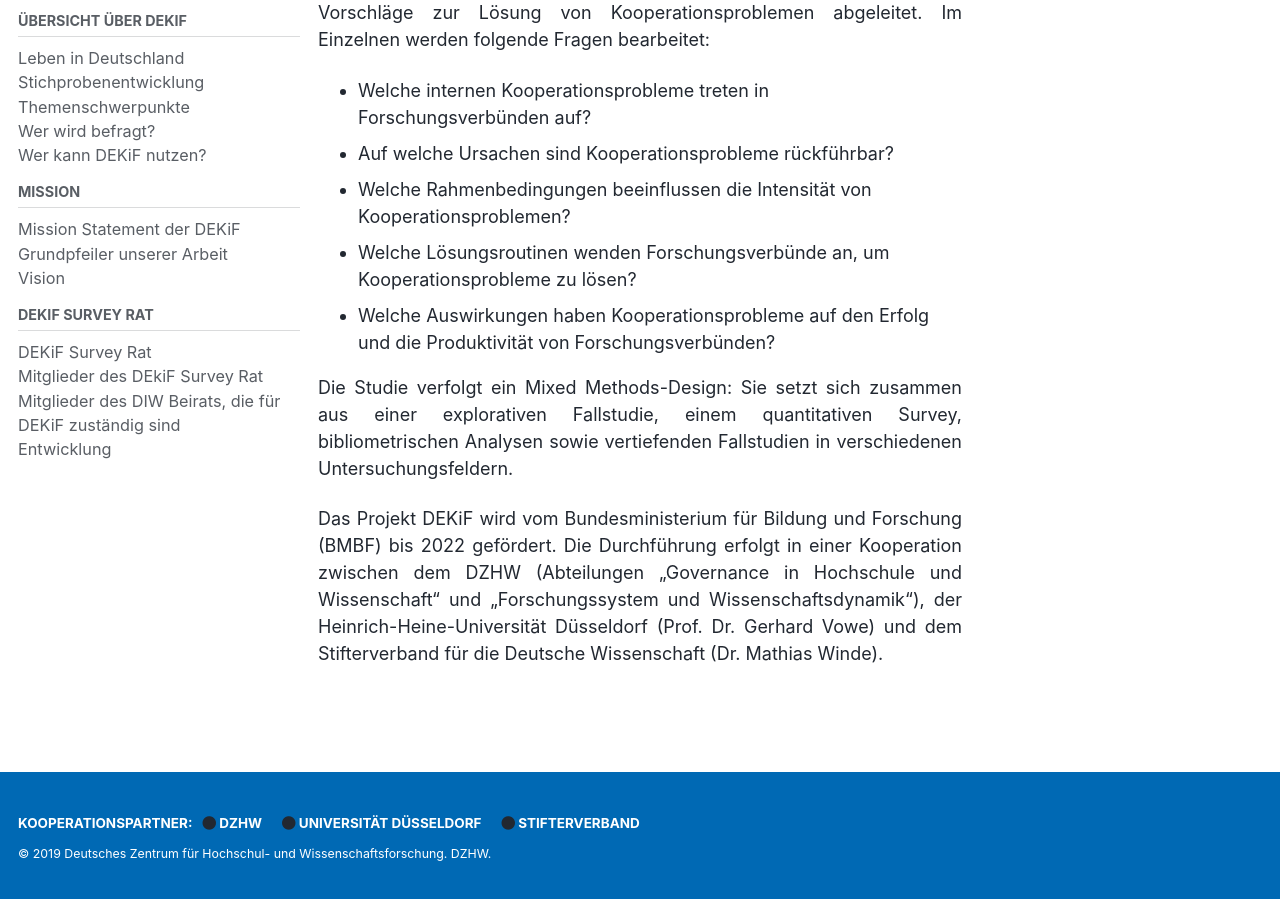
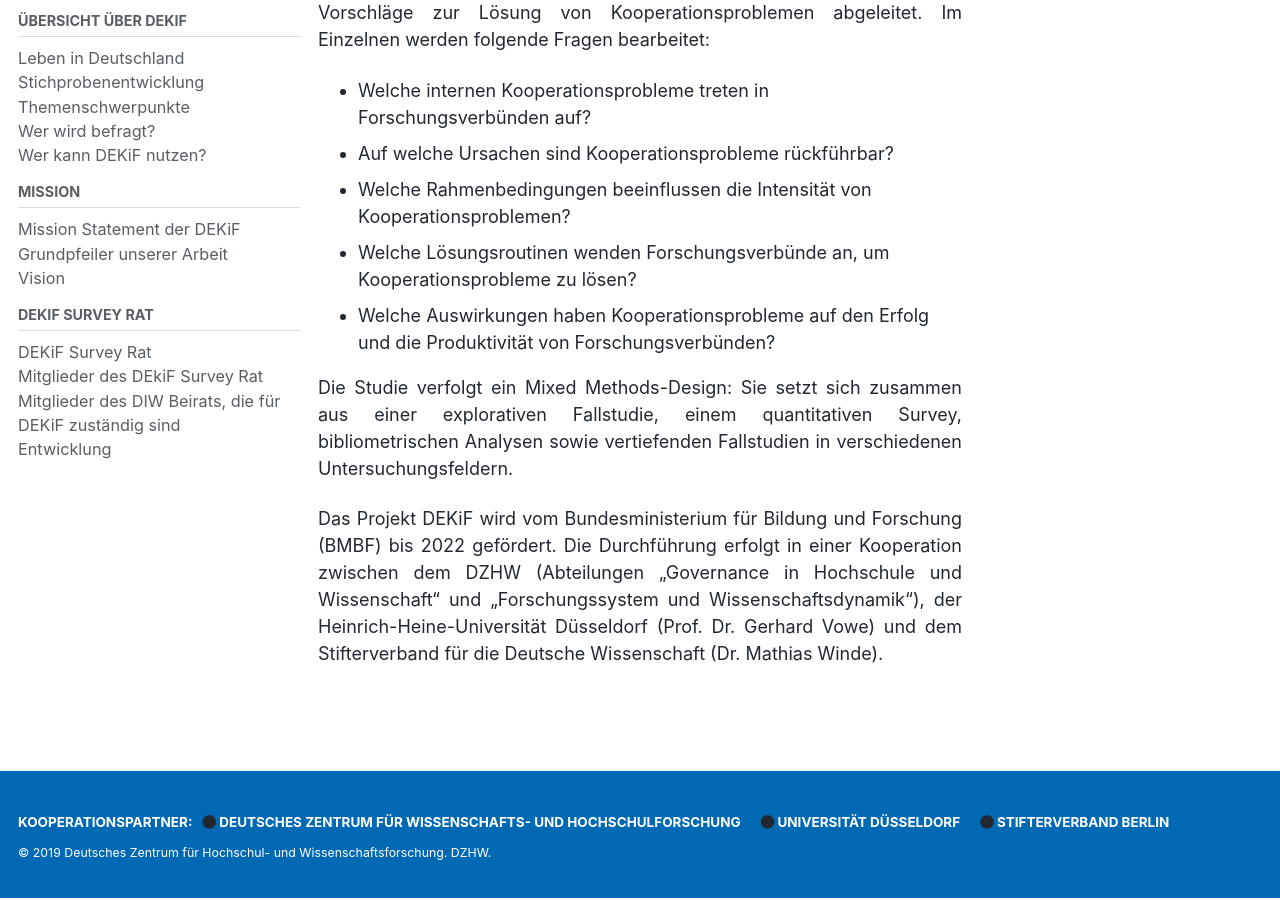
Before and after one commit to MalteHueckstaedt/Chernoff_Face, a Jekyll site: the page built from index.md, in a window 1280 px wide and 900 px high, scrolled down 350 px. Built offline with Jekyll 4.4.1, drawn with Linux system fonts in a browser that asks for light colours; cached includes are drawn as plain includes; nearby versions of some CDN libraries.

Commit message:
DZHW ausgeschrieben.

```diff
--- a/_config.yml
+++ b/_config.yml
@@ -145,13 +145,13 @@ footer:
     - label: "GitHub"
       icon: "fab fa-fw fa-github"
       #url: "https://github.com/DZHW-DEKiF?tab=repositories"
-    - label: "DZHW"
+    - label: "Deutsches Zentrum für Wissenschafts- und Hochschulforschung"
       icon: "fas fa-circle"
       url: "https://www.dzhw.eu/"
     - label: "Universität Düsseldorf"
       icon: "fas fa-circle"
       url: "https://www.uni-duesseldorf.de"
-    - label: "Stifterverband"
+    - label: "Stifterverband Berlin"
       icon: "fas fa-circle"
       url: "https://www.stifterverband.org/"
 
```
